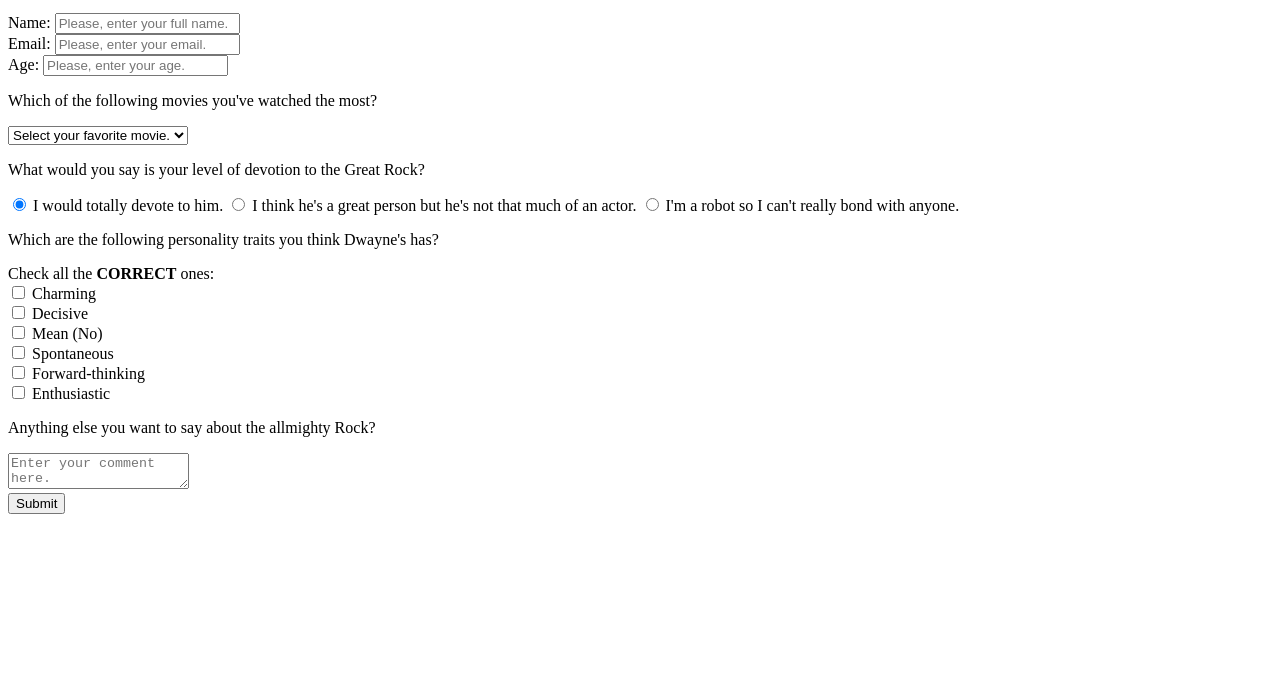
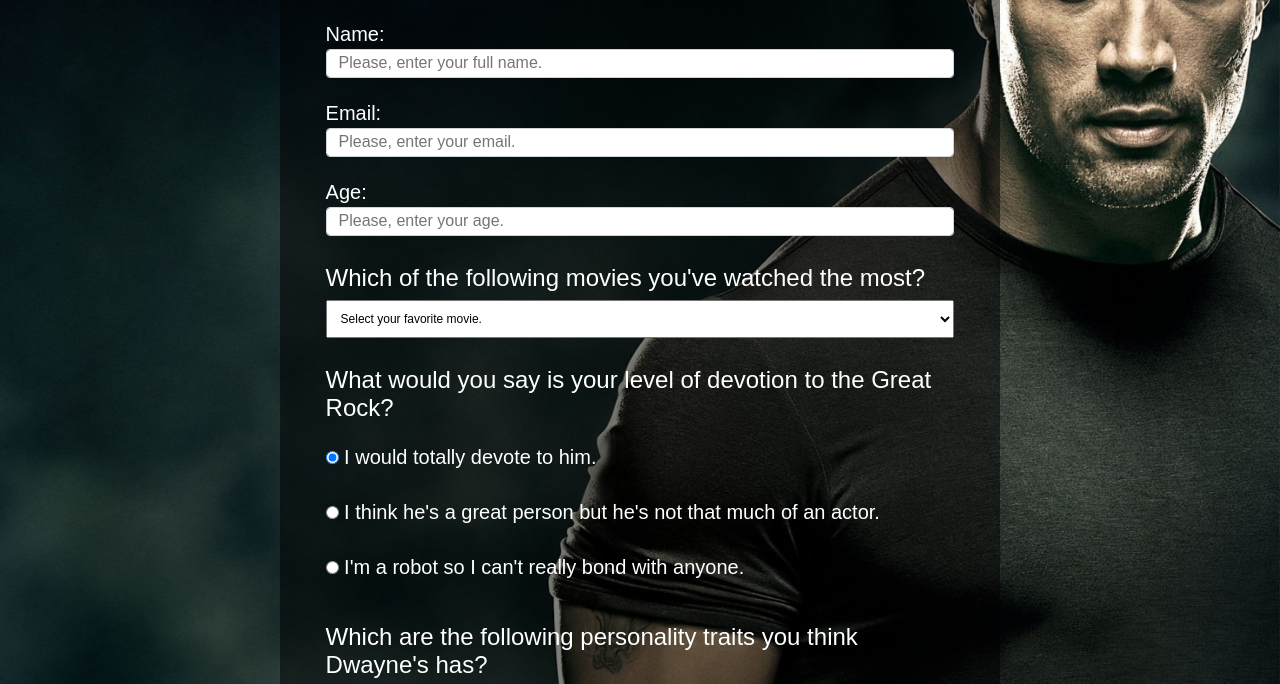
Before and after one commit to liwi-beep/Proyecto-2-SurveyForm, a plain HTML site: page index.html in a window 1280 px wide. Shown: the part 101-785 px from the top of the page. Drawn offline with Linux system fonts and the light colour scheme.

Commit message:
trying to make it work

```diff
--- a/index.html
+++ b/index.html
@@ -5,7 +5,7 @@
     <meta http-equiv="X-UA-Compatible" content="IE=edge">
     <meta name="viewport" content="width=device-width, initial-scale=1.0">
     <title>Proyect 2 Survey Form</title>
-    <link rel="stylesheet" href="../Proyecto 2 SurveyForm/css/styles-index.css" type="text/css">
+    <link rel="stylesheet" href="../css/styles-index.css" type="text/css">
 </head>
 <body>
     <div class="container">
--- a/styles.css
+++ /dev/null
@@ -1,147 +0,0 @@
-:root{
-    font-size: 16px;
-    --color-darkblue: darkblue;
-    --color-darkbluealpha: rgb(0, 0, 0, 0.5);
-
-
-}
-
-
-*, ::before, ::after {
-
-    margin: 0;
-    padding: 0;
-
-}
-
-
-
-body::after{
-    content: '';
-    position: fixed;
-    height: 100%;
-    width: 100%;
-    background-size: cover;
-    background-image: url(../images/dwaynebackground.jpg);
-    background-repeat: round;
-
-}
-
-body{
-    background-image: url(../images/dwaynebackground.jpg);
-    background-attachment: fixed;
-    background-size: cover;
-    font-family: 'Poppins', sans-serif;
-    color: white;
-    height: 100%;
-    width: 100%;
-}
-
-
-.header{
-
-    text-align: center;
-}
-h1{
-    font-size: 3rem;
-}
-#description{
-    font-size: 1.5rem;
-    font-style: italic;
-}
-
-#flex-form-container{
-    display: flex;
-    justify-content: space-evenly;
-    padding: 1% ;
-    border-radius: 2.5px;
-}
-
-.form-container{
-    display: flex;
-    flex-direction: column;
-    background-color: var(--color-darkbluealpha);
-    align-content: center;
-    width: auto;
-    height: auto;
-    border-radius: 5px;
-}
-
-
-form{
-    text-align: left;
-    padding: 2% 5% ;
-
-}
-
-form p{
-    font-size: 2em;
-    padding: 0 auto;
-
-}
-
-.form-group{
-    display: flex;
-    flex-direction: column;
-    padding: 10px;
-    font-size: 12px;
-}
-
-.form-group p{
-    padding: 8px 0;
-}
-
-.input-checkbox{
-    line
-}
-
-label{
-    font-size: 20px;
-    padding: 10px 10;
-    line-height: 30px;
-}
-
-
-.checkbox-text, .radio-text{
-    line-height: 35px;
-    padding: 10px 0;
-
-}
-
-.input-bar{
-    border: 1px solid #ced4da;
-    border-radius: 0.25rem;
-    padding: 0.375rem 0.75rem;
-    background-color: #fff;
-    background-clip: padding-box;
-    transition: border-color 0.15s ease-in-out, box-shadow 0.15s ease-in-out;
-}
- textarea, ::placeholder{
-    margin: 0;
-    font-family: inherit;
-    font-size: 16px;
-    line-height: inherit;
-    height: 7rem;
- }
-
-textarea{
-resize: vertical;
-}
-
-span{
-    font-size: 18px;
-}
-
-button{
-    width: 100%;
-    height: 100%;
-    border: 0;
-
-    background: green;
-    cursor: pointer;
-
-    font-family: inherit;
-    font-size: 12px;
-    color: white;
-    height: 4em;
-}
```
